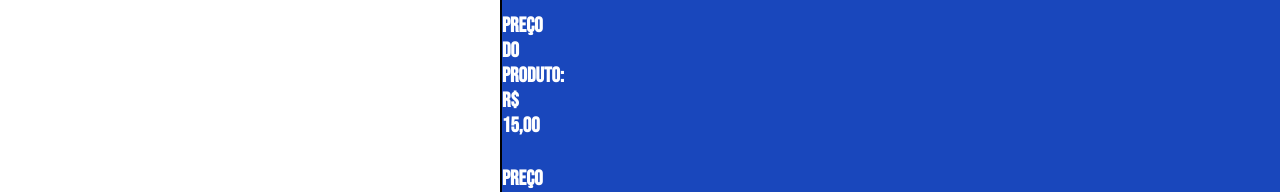
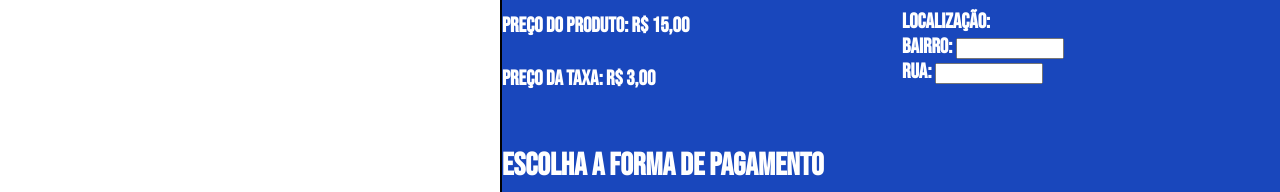
Before and after one commit to GabrielVFB1/site-de-delivery, a plain HTML site: page pagina de pedidos.html in a window 1280 px wide. Shown: the part 603-795 px from the top of the page. Drawn offline with Linux system fonts and the light colour scheme.

Commit message:
Update pagina de pedidos.css

```diff
--- a/pagina de pedidos.css
+++ b/pagina de pedidos.css
@@ -79,13 +79,11 @@ top: -150px;}
     height: 40px;
 position: relative;
 left: 900px;
-top: -215px;
-width: 0px;}
+top: -215px;}
 
 h4 {color: white;
 position: relative;
-top: -200px;
-width: 0px;}
+top: -200px;}
 
 #local {position: relative;
 left: 400px;
@@ -93,8 +91,7 @@ top: -310px;}
 
 #pagamento{color: white;
     position: relative;
-top: -275px;
-width: 0px;}
+top: -275px;}
 
 #compra input{width: 100px;}
 
```
